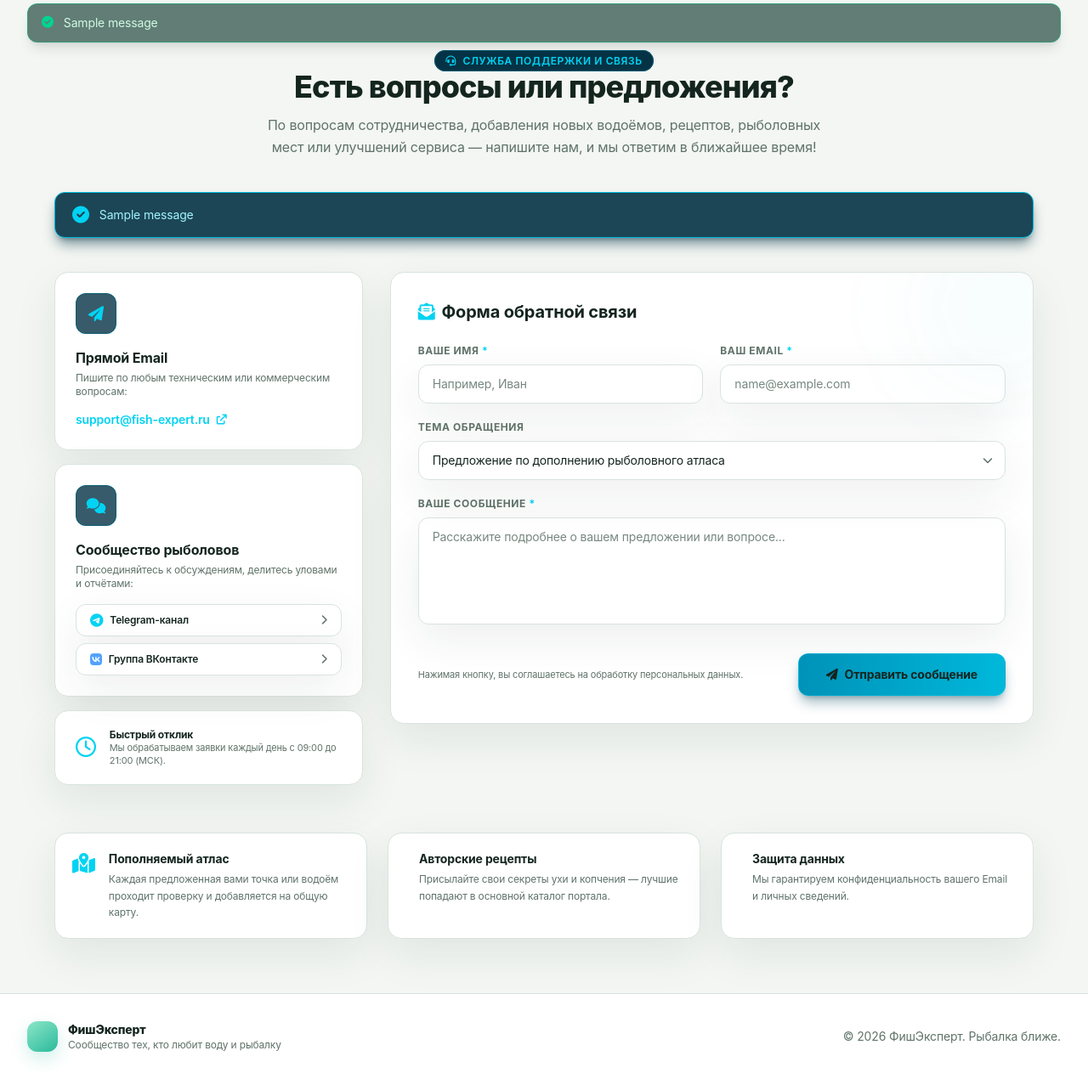
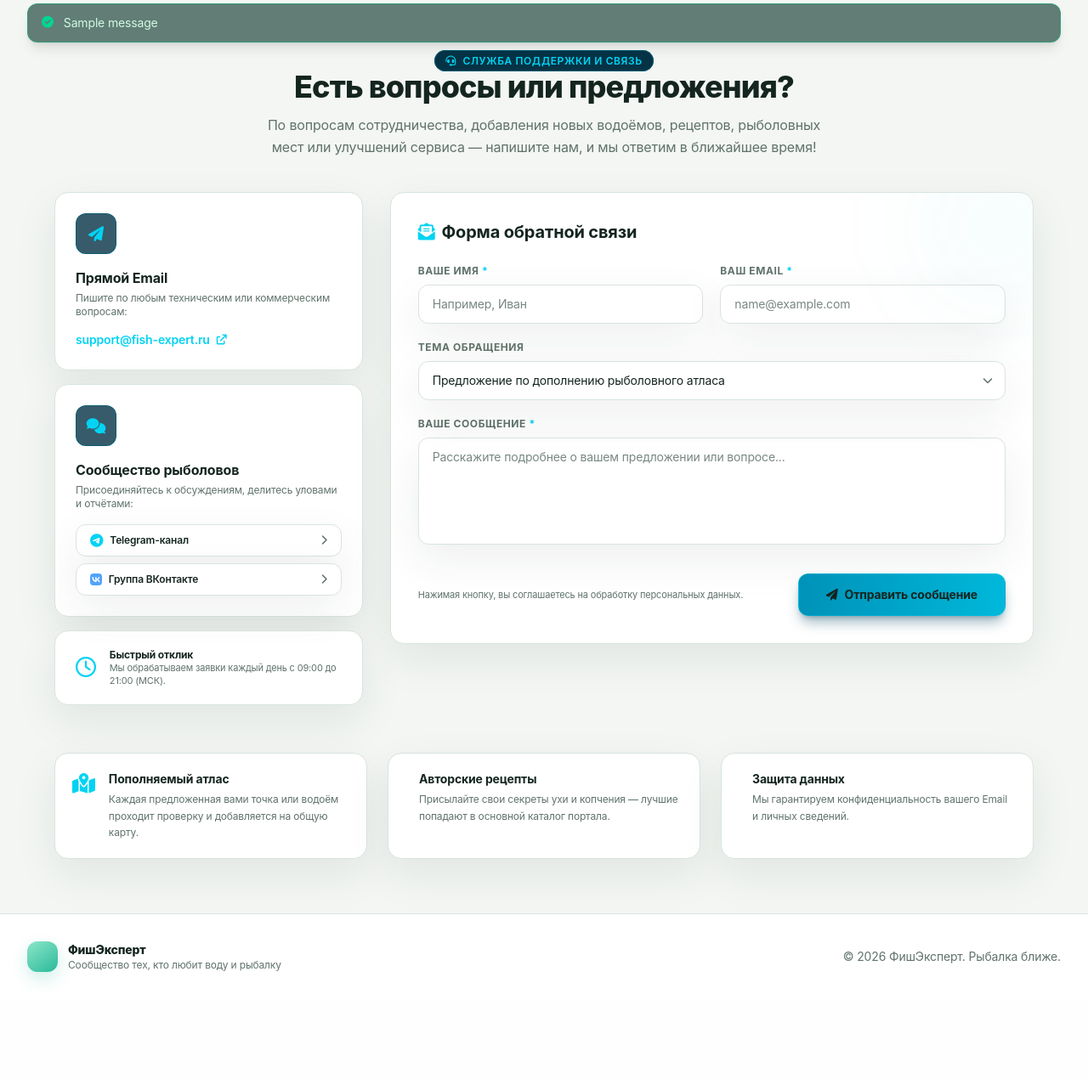
Before and after one commit to kirsanovalexey2011-source/FisherPro1111, a Flask app: page /contacts in a window 1280 px wide. Shown: the part 140-1410 px from the top of the page at 85% size. After the commit the page ends 1296 px from the top, so only its background shows below. Run offline with Flask 3, Linux system fonts and the light colour scheme; tables that the repository leaves empty hold one stand-in row (values such as "Sample post"); one stand-in notice (Sample message) is shown.

Commit message:
Remove duplicate contacts-only flash notification block

```diff
--- a/templates/contacts.html
+++ b/templates/contacts.html
@@ -15,20 +15,6 @@
             По вопросам сотрудничества, добавления новых водоёмов, рецептов, рыболовных мест или улучшений сервиса — напишите нам, и мы ответим в ближайшее время!
         </p>
     </div>
-
-    <!-- Уведомления Flash -->
-    {% with messages = get_flashed_messages(with_categories=true) %}
-      {% if messages %}
-        {% for category, message in messages %}
-          <div class="bg-cyan-950/90 border border-cyan-500 text-cyan-200 px-5 py-4 rounded-xl text-sm flex items-center justify-between shadow-lg shadow-cyan-950/50">
-              <div class="flex items-center gap-3">
-                  <i class="fa-solid fa-circle-check text-cyan-400 text-xl"></i>
-                  <span>{{ message }}</span>
-              </div>
-          </div>
-        {% endfor %}
-      {% endif %}
-    {% endwith %}
 
     <!-- Главная сетка: Карточки + Форма -->
     <div class="grid grid-cols-1 lg:grid-cols-12 gap-8 items-start">
```
